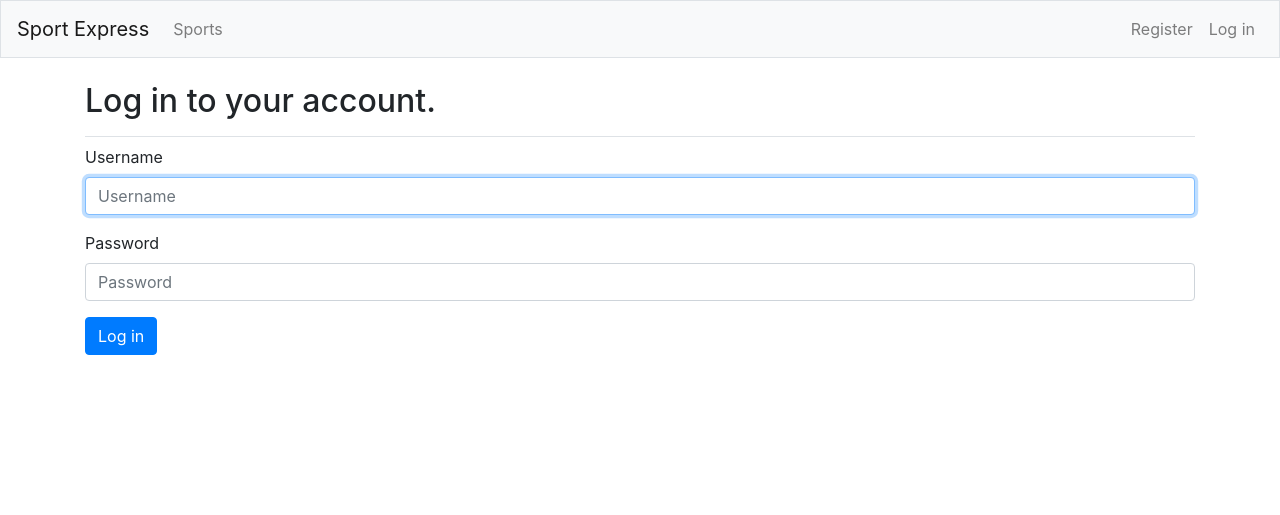
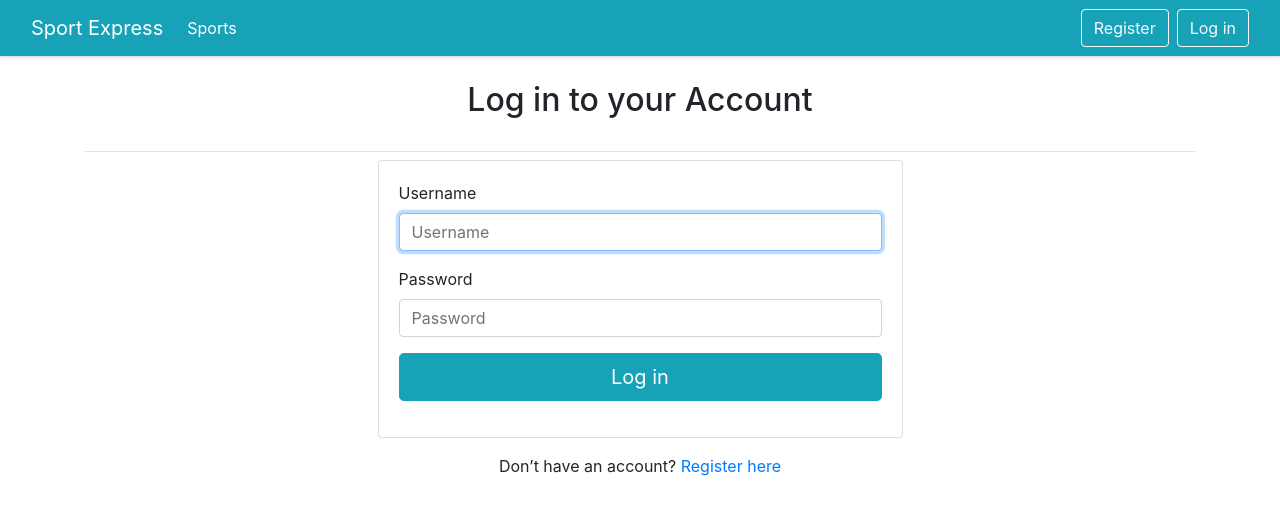
Before and after one commit to Eben-123/SportExpress, a Django app: page /users/login/ in a window 1280 px wide. Shown: the top 515 px of the page. Run offline with Django 5.2, Linux system fonts and the light colour scheme; some libraries are stand-ins or nearby versions.

Commit message:
Style the pages.

```diff
--- /dev/null
+++ b/runtime.txt
@@ -0,0 +1 @@
+python-3.10.12
--- a/sport_tracker/templates/sport_tracker/base.html
+++ b/sport_tracker/templates/sport_tracker/base.html
@@ -1,56 +1,69 @@
 {% load bootstrap4 %}
+{% load static %}
 
 <!DOCTYPE html>
 <html lang="en">
   <head>
-  <meta charset="UTF-8">
+    <meta charset="utf-8">
     <meta name="viewport" content="width=device-width, initial-scale=1, shrink-to-fit=no">
     <title>Sport Express</title>
 
+    <!-- Include Bootstrap CSS -->
+    <link rel="stylesheet" href="https://cdn.jsdelivr.net/npm/bootstrap@5.3.0/dist/css/bootstrap.min.css">
+    <link rel="stylesheet" href="{% static 'css/index.css' %}">
+
     {% bootstrap_css %}
     {% bootstrap_javascript jquery='full' %}
-
   </head>
   <body>
 
-  <nav class="navbar navbar-expand-md navbar-light bg-light mb-4 border">
-
-    <a class="navbar-brand" href="{% url 'sport_tracker:index' %}">
+    <!-- Navbar -->
+    <nav class="navbar navbar-expand-md navbar-light bg-info mb-4 border-bottom shadow-sm">
+      <div class="container-fluid">
+        <!-- Brand -->
+        <a class="navbar-brand text-white" href="{% url 'sport_tracker:index' %}">
           Sport Express
         </a>
 
-    <button class="navbar-toggler" type="button" data--toggle="collapse"
-          data-target="#navbarCollapse" aria-controls="navbarCollapse"
-          aria-expanded="false" aria-label="Toggle navigation">
-        <span class="navbar-toggler-icon"></span></button>
+        <!-- Toggler Button for small screens -->
+        <button class="navbar-toggler" type="button" data-bs-toggle="collapse" data-bs-target="#navbarCollapse" aria-controls="navbarCollapse" aria-expanded="false" aria-label="Toggle navigation">
+          <span class="navbar-toggler-icon"></span>
+        </button>
+
+        <!-- Navbar Links -->
         <div class="collapse navbar-collapse" id="navbarCollapse">
-          <ul class="navbar-nav mr-auto">
+          <ul class="navbar-nav me-auto mb-2 mb-md-0">
             <li class="nav-item">
-              <a class="nav-link" href="{% url 'sport_tracker:sports' %}">Sports</a>
+              <a class="nav-link text-white" href="{% url 'sport_tracker:sports' %}">Sports</a>
             </li>
           </ul>
-          <ul class="navbar-nav ml-auto">
+          <ul class="navbar-nav ms-auto align-items-center">
             {% if user.is_authenticated %}
-              <li class="nav-item">
-                <span class="navbar-text">Hello, {{ user.username }}.</span>
+              <!-- User Greeting and Logout -->
+              <li class="nav-item me-3">
+                <span class="navbar-text text-white">Hello, {{ user.username }}</span>
               </li>
               <li class="nav-item">
-                <a class="nav-link" href="{% url 'users:logout' %}">Log out</a>
+                <form method="post" action="{% url 'users:logout' %}" class="d-inline">
+                  {% csrf_token %}
+                  <button class="btn btn-outline-light" type="submit">Log out</button>
+                </form>
               </li>
-
             {% else %}
+              <!-- Register and Login Buttons for non-authenticated users -->
               <li class="nav-item">
-                <a class="nav-link" href="{% url 'users:register' %}">Register</a>
+                <a class="btn btn-outline-light me-2" href="{% url 'users:register' %}">Register</a>
               </li>
               <li class="nav-item">
-                <a class="nav-link" href="{% url 'users:login' %}">Log in</a>
+                <a class="btn btn-outline-light" href="{% url 'users:login' %}">Log in</a>
               </li>
-
             {% endif %}
           </ul>
         </div>
+      </div>
     </nav>
 
+    <!-- Main Content -->
     <main role="main" class="container">
       <div class="pb-2 mb-2 border-bottom">
         {% block page_header %}{% endblock page_header %}
@@ -59,5 +72,10 @@
         {% block content %}{% endblock content %}
       </div>
     </main>
+
+    <!-- JavaScript -->
+    <script src="https://code.jquery.com/jquery-3.6.0.min.js"></script>
+    <script src="https://cdn.jsdelivr.net/npm/bootstrap@5.3.0/dist/js/bootstrap.bundle.min.js"></script>
+
   </body>
 </html>
--- /dev/null
+++ b/static/css/index.css
@@ -0,0 +1,16 @@
+.login {
+    color: white;
+}
+.text{
+    font-size: large;
+}
+.navbar-text{
+    color:white
+}
+.navbar{
+    display:flex;
+    flex-direction: row;
+    align-items: center;
+    justify-content: center;
+    background-color: blue;
+}
--- a/users/templates/registration/login.html
+++ b/users/templates/registration/login.html
@@ -2,23 +2,29 @@
 {% load bootstrap4 %}
 
 {% block page_header %}
-  <h2>Log in to your account.</h2>
+  <h2 class="text-center mb-4">Log in to your Account</h2>
 {% endblock page_header %}
 
 {% block content %}
+  <div class="container">
+    <div class="row justify-content-center">
+      <div class="col-md-6">
+        <div class="card">
+          <div class="card-body">
+            <form method="post" action="{% url 'users:login' %}" class="form">
+              {% csrf_token %}
+              {% bootstrap_form form %}
 
-  {% if form.errors %}
-    <p>Your username and password didn't match.<br><br>Please try again.</p>
-  {% endif %}
+              <div class="form-group text-center">
+                <button name="submit" class="btn btn-info btn-lg btn-block mt-3">Log in</button>
+              </div>
 
-  <form method="post" action="{% url 'users:login' %}">
-    {% csrf_token %}
-    {% bootstrap_form form %}
-    {% buttons %}
-      <button name="submit" class="btn btn-primary">Log in</button>
-    {% endbuttons %}
-
-    <input type="hidden" name="next" value="{% url 'sport_tracker:index' %}" />
-  </form>
-
+              <input type="hidden" name="next" value="{% url 'sport_tracker:index' %}" />
+            </form>
+          </div>
+        </div>
+        <p class="text-center mt-3">Don’t have an account? <a href="{% url 'users:register' %}">Register here</a></p>
+      </div>
+    </div>
+  </div>
 {% endblock content %}
```
Also changed, not shown: requirements.txt (added, +14 -0 lines), sport_tracker/templates/sport_tracker/edit_entry.html (+15 -8 lines), sport_tracker/templates/sport_tracker/index.html (+18 -10 lines), sport_tracker/templates/sport_tracker/new_entry.html (+15 -7 lines), sport_tracker/templates/sport_tracker/new_sport.html (+20 -8 lines), sport_tracker/templates/sport_tracker/sport.html (+14 -12 lines), sport_tracker/templates/sport_tracker/sports.html (+17 -13 lines), users/templates/registration/register.html (+24 -7 lines), db.sqlite3. Lines whose indentation alone changed are shown as unchanged.
